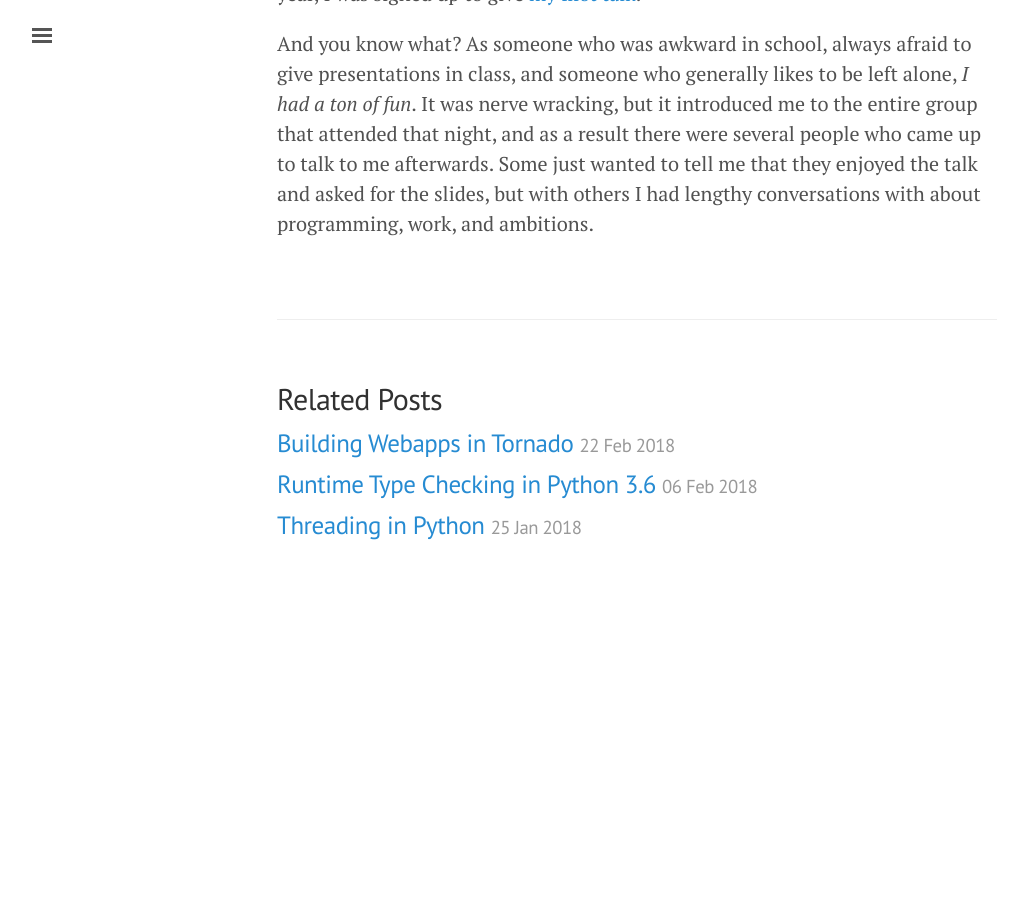
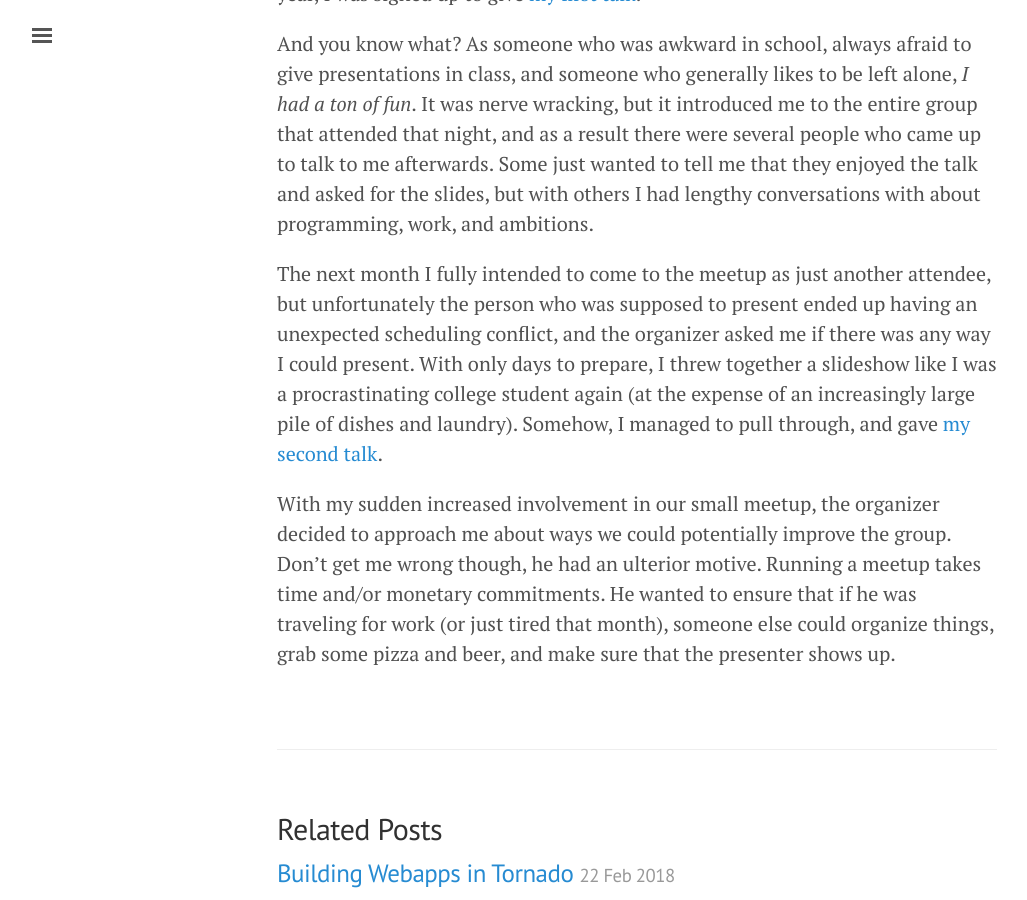
Before and after one commit to bheklilr/bheklilr.github.io, a Jekyll site: the page built from _posts/2018-03-13-starting-a-python-workshop.md, in a window 1280 px wide and 900 px high, scrolled down 853 px. Shown: the whole window, without its empty margins (3-1030 px from the left). Built offline with Jekyll 4.4.1, drawn with Linux system fonts in a browser that asks for light colours; before the commit the page ends 1455 px from its top, so only the background shows below that.

Commit message:
Making progress

```diff
--- a/_posts/2018-03-13-starting-a-python-workshop.md
+++ b/_posts/2018-03-13-starting-a-python-workshop.md
@@ -32,3 +32,18 @@ that attended that night, and as a result there were several people who came up
 to talk to me afterwards.  Some just wanted to tell me that they enjoyed the
 talk and asked for the slides, but with others I had lengthy conversations with
 about programming, work, and ambitions.
+
+The next month I fully intended to come to the meetup as just another attendee,
+but unfortunately the person who was supposed to present ended up having an
+unexpected scheduling conflict, and the organizer asked me if there was any way
+I could present.  With only days to prepare, I threw together a slideshow like I
+was a procrastinating college student again (at the expense of an increasingly
+large pile of dishes and laundry).  Somehow, I managed to pull through, and gave
+[my second talk](/2018/02/22/building-webapps-in-tornado/).
+
+With my sudden increased involvement in our small meetup, the organizer decided
+to approach me about ways we could potentially improve the group.  Don't get me
+wrong though, he had an ulterior motive. Running a meetup takes time and/or
+monetary commitments.  He wanted to ensure that if he was traveling for work (or
+just tired that month), someone else could organize things, grab some pizza and
+beer, and make sure that the presenter shows up.
```
